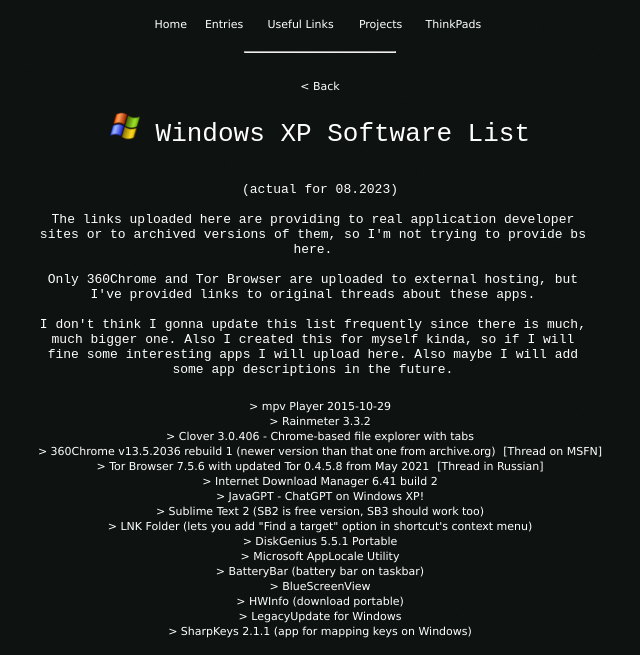
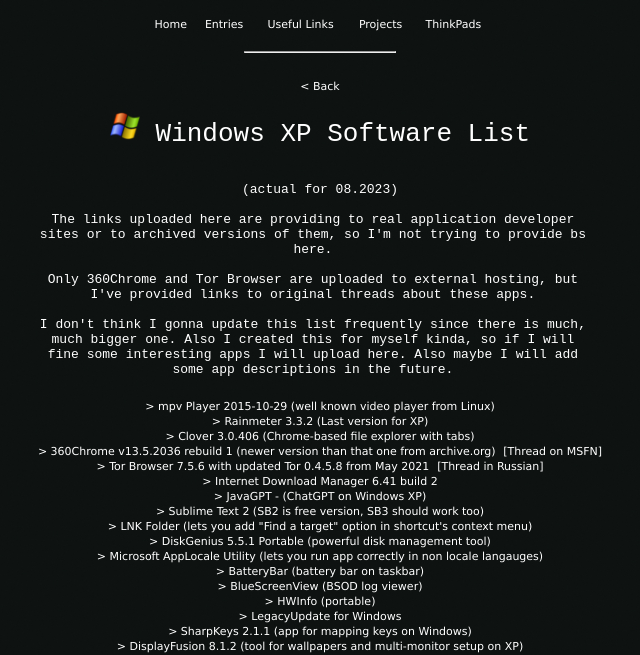
Before and after one commit to HexyHack/hexyhack.github.io, a plain HTML site: page others/xp.html in a window 1280 px wide. Shown: the part 142-797 px from the top of the page, without its empty margins (320-960 px from the left). Drawn offline with Linux system fonts and the light colour scheme.

Commit message:
Update xp.html

```diff
--- a/others/xp.html
+++ b/others/xp.html
@@ -33,22 +33,23 @@
 The links uploaded here are providing to real application developer sites or to archived versions of them, so I'm not trying to provide bs here. <br> <br> Only 360Chrome and Tor Browser are uploaded to external hosting, but I've provided links to original threads about these apps. <br> <br> I don't think I gonna update this list frequently since there is much, much bigger one. Also I created this for myself kinda, so if I will fine some interesting apps I will upload here. Also maybe I will add some app descriptions in the future.
 </div>
 <div style="height: 22px"></div>
-<a href="https://web.archive.org/web/20160610143950/https://mpv.srsfckn.biz/mpv-i686-20151029.7z">> mpv Player 2015-10-29</a> <br>
-<a href="https://web.archive.org/web/20211129205340/https://objects.githubusercontent.com/github-production-release-asset-2e65be/3887375/620ca2fe-c6dc-11e6-9657-724a424978e7?X-Amz-Algorithm=AWS4-HMAC-SHA256&X-Amz-Credential=AKIAIWNJYAX4CSVEH53A%2F20211129%2Fus-east-1%2Fs3%2Faws4_request&X-Amz-Date=20211129T205340Z&X-Amz-Expires=300&X-Amz-Signature=548c43de054ec859d15e0243a48f1898ac6e2f5d56bd4fa224fd97c96e849076&X-Amz-SignedHeaders=host&actor_id=0&key_id=0&repo_id=3887375&response-content-disposition=attachment%3B%20filename%3DRainmeter-3.3.2.exe&response-content-type=application%2Foctet-stream">> Rainmeter 3.3.2</a> <br>
-<a href="https://archive.org/details/CloverSetup3.0.406">> Clover 3.0.406 - Chrome-based file explorer with tabs</a> <br>
+<a href="https://web.archive.org/web/20160610143950/https://mpv.srsfckn.biz/mpv-i686-20151029.7z">> mpv Player 2015-10-29 (well known video player from Linux)</a> <br>
+<a href="https://web.archive.org/web/20211129205340/https://objects.githubusercontent.com/github-production-release-asset-2e65be/3887375/620ca2fe-c6dc-11e6-9657-724a424978e7?X-Amz-Algorithm=AWS4-HMAC-SHA256&X-Amz-Credential=AKIAIWNJYAX4CSVEH53A%2F20211129%2Fus-east-1%2Fs3%2Faws4_request&X-Amz-Date=20211129T205340Z&X-Amz-Expires=300&X-Amz-Signature=548c43de054ec859d15e0243a48f1898ac6e2f5d56bd4fa224fd97c96e849076&X-Amz-SignedHeaders=host&actor_id=0&key_id=0&repo_id=3887375&response-content-disposition=attachment%3B%20filename%3DRainmeter-3.3.2.exe&response-content-type=application%2Foctet-stream">> Rainmeter 3.3.2 (Last version for XP) </a> <br>
+<a href="https://archive.org/details/CloverSetup3.0.406">> Clover 3.0.406 (Chrome-based file explorer with tabs)</a> <br>
 <a href="https://anonfiles.com/E7U3Z050zf/360ChromePortable_13_5_2036_r1_zip">> 360Chrome v13.5.2036 rebuild 1 (newer version than that one from archive.org)</a> <a href="https://msfn.org/board/topic/184624-arcticfoxienotheretoplaygames-360chrome-v1352036-rebuild-1/">[Thread on MSFN]</a>  <br>
 <a href="https://www.upload.ee/files/13208675/TB756_en_0458.ZIP.html">> Tor Browser 7.5.6 with updated Tor 0.4.5.8 from May 2021</a> <a href="https://forum.ru-board.com/topic.cgi?forum=2&topic=5834#20">[Thread in Russian]</a> <br> <!-- https://anonfiles.com/D9U8Z55dz6/TB756_en_0458_ZIP -->
 <a href="https://web.archive.org/web/20230802223938/http://mirror2.internetdownloadmanager.com/winXP/idman641build2.exe">> Internet Download Manager 6.41 build 2 </a> <br>
-<a href="https://github.com/FrankCYB/JavaGPT">> JavaGPT - ChatGPT on Windows XP!</a> <br>
+<a href="https://github.com/FrankCYB/JavaGPT">> JavaGPT - (ChatGPT on Windows XP)</a> <br>
 <a href="https://web.archive.org/web/20230127151317/https://download.sublimetext.com/Sublime%20Text%202.0.2a%20Setup.exe">> Sublime Text 2 (SB2 is free version, SB3 should work too)</a> <br>
 <a href="https://web.archive.org/web/20230802110328/http://delphisoft.org/kxp/lnk_folder.exe">> LNK Folder (lets you add "Find a target" option in shortcut's context menu)</a> <br>
-<a href="https://web.archive.org/web/20230802230130/https://engdownload.eassos.cn/winpe/DGEng5511508_x86.zip">> DiskGenius 5.5.1 Portable</a> <br>
-<a href="https://anonfiles.com/KaSdZ853z2/apploc_msi">> Microsoft AppLocale Utility</a> <br>
+<a href="https://web.archive.org/web/20230802230130/https://engdownload.eassos.cn/winpe/DGEng5511508_x86.zip">> DiskGenius 5.5.1 Portable (powerful disk management tool)</a> <br>
+<a href="https://anonfiles.com/KaSdZ853z2/apploc_msi">> Microsoft AppLocale Utility (lets you run app correctly in non locale langauges)</a> <br>
 <a href="https://batterybarpro.com">> BatteryBar (battery bar on taskbar)</a> <br>
-<a href="https://www.nirsoft.net/utils/blue_screen_view.html">> BlueScreenView</a> <br>
-<a href="https://www.hwinfo.com/download/">> HWInfo (download portable)</a> <br>
+<a href="https://www.nirsoft.net/utils/blue_screen_view.html">> BlueScreenView (BSOD log viewer)</a> <br>
+<a href="https://www.hwinfo.com/download/">> HWInfo (portable)</a> <br>
 <a href="https://legacyupdate.net/">> LegacyUpdate for Windows</a> <br>
 <a href="https://www.randyrants.com/2006/07/sharpkeys_211/">> SharpKeys 2.1.1 (app for mapping keys on Windows) </a> <br>
+<a href="https://www.binaryfortress.com/Data/Download/?OldVersion=1&DownloadID=37adeac0-264e-4e8e-b5fe-f14bb60e16d2">> DisplayFusion 8.1.2 (tool for wallpapers and multi-monitor setup on XP) </a> <br>
 <div style="height: 12px"></div>
 <hr width="150px">
 Software included for no purpose <br>
```
